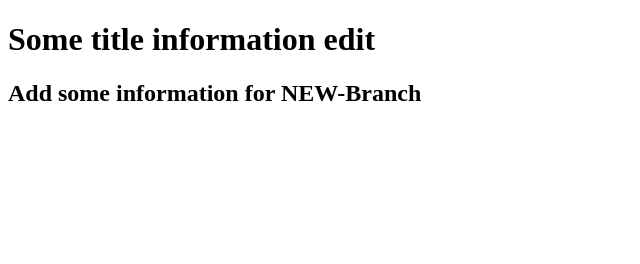
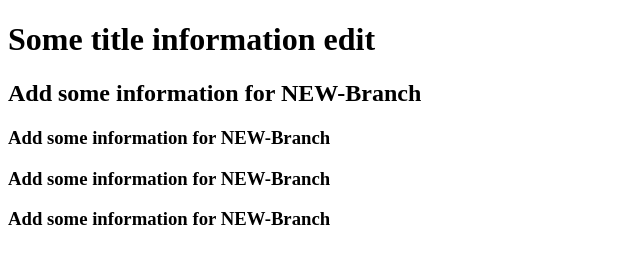
Before and after one commit to MisyurinDaniil/test, a plain HTML site: page index.html in a window 1280 px wide. Shown: the whole page, without its empty margins (0-640 px from the left). Drawn offline with Linux system fonts and the light colour scheme.

Commit message:
Second commit for NEW_BRANCH

```diff
--- a/index.html
+++ b/index.html
@@ -9,5 +9,8 @@
 <body>
     <h1>Some title information edit</h1>
     <h2>Add some information for NEW-Branch</h2>
+    <h3>Add some information for NEW-Branch</h3>
+    <h3>Add some information for NEW-Branch</h3>
+    <h3>Add some information for NEW-Branch</h3>
 </body>
 </html>
```
